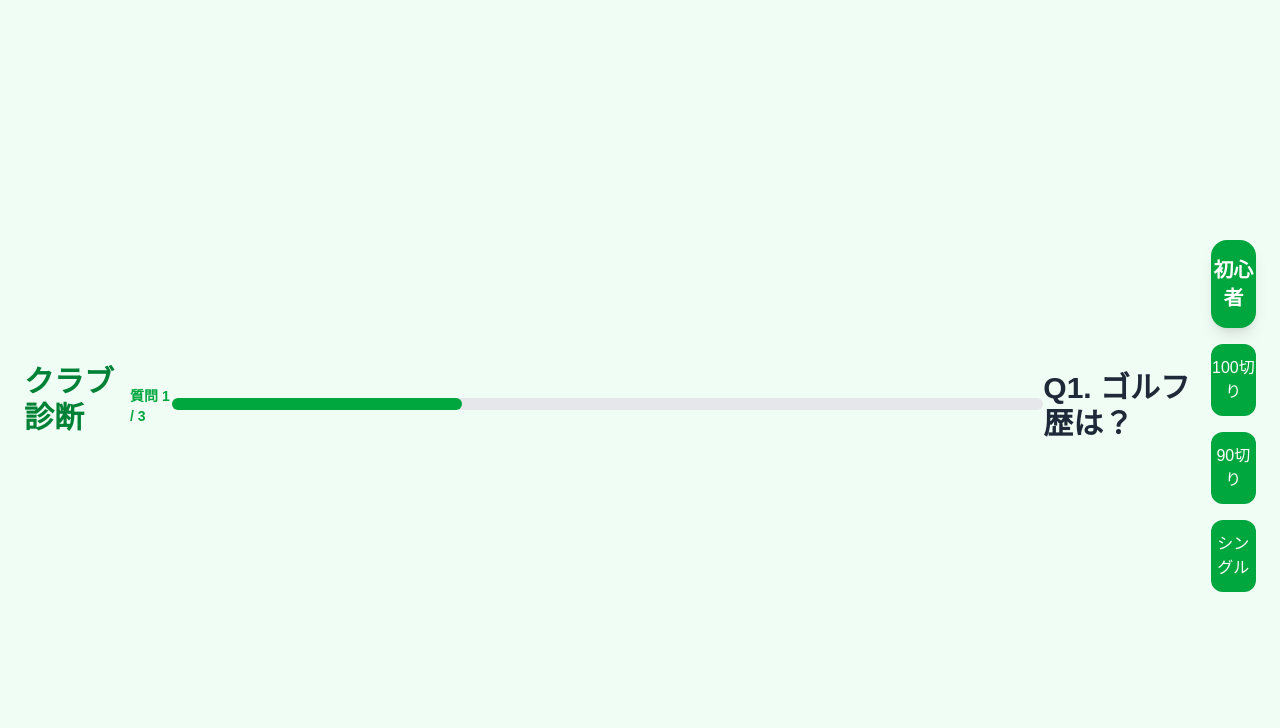
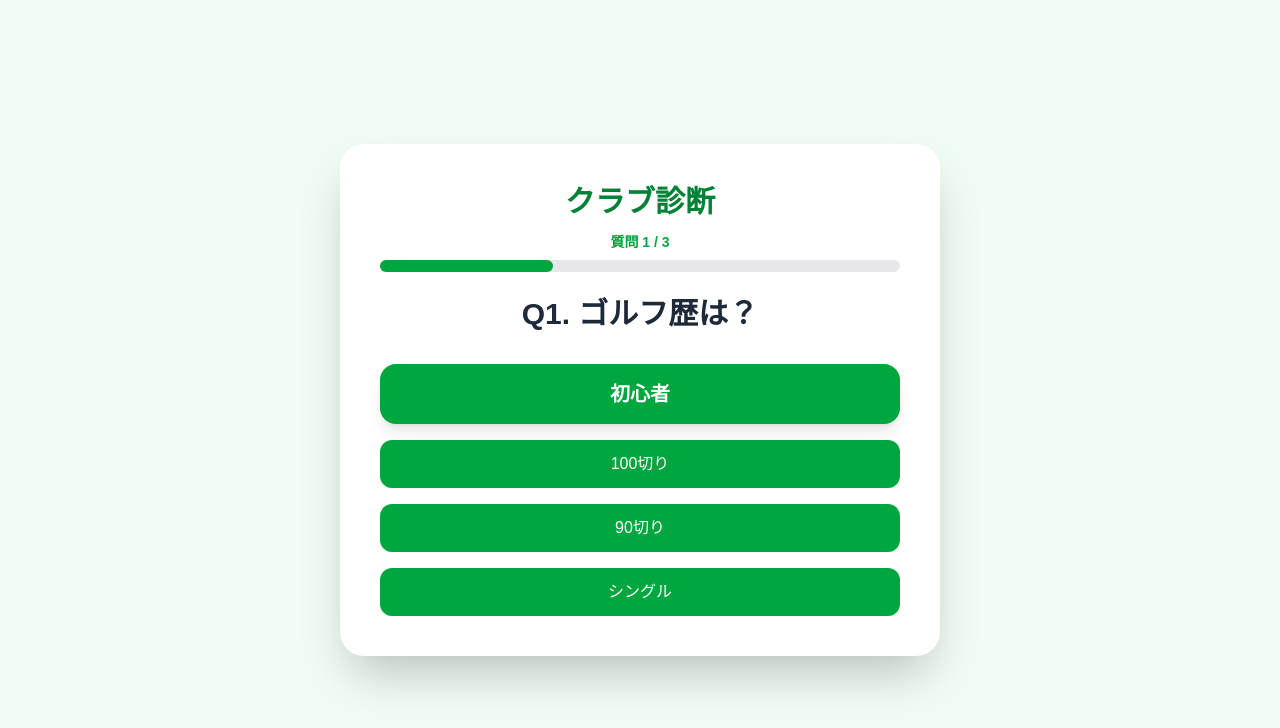
Before and after one commit to teru2boze/golf-club-hunter, a Next.js app: page / in a window 1280 px wide. Both pictures are taken after a click on the button "無料で診断スタート". Shown: the top 728 px of the page. Built offline with nearby package versions, Linux system fonts and the light colour scheme.

Commit message:
質問画面デザイン改善

```diff
--- a/app/page.tsx
+++ b/app/page.tsx
@@ -162,9 +162,11 @@ export default function Home() {
   if (start) {
   return (
     <main className="flex min-h-screen items-center justify-center bg-green-50 px-6 py-10">
+      <div className="w-full max-w-[600px] rounded-3xl bg-white p-10 text-center shadow-2xl">
         <h2 className="text-3xl font-bold text-green-700">
           クラブ診断
         </h2>
+
         <p className="mt-3 text-sm font-bold text-green-600">
           質問 {step} / 3
         </p>
@@ -176,8 +178,7 @@ export default function Home() {
           />
         </div>
 
-
-<p className="mt-3 text-3xl font-bold text-gray-800">
+        <p className="mt-6 text-3xl font-bold text-gray-800">
           {step === 1
             ? "Q1. ゴルフ歴は？"
             : step === 2
@@ -293,6 +294,7 @@ export default function Home() {
               </>
             )}
           </div>
+          </div>
         </main>
     );
   }
```
Lines whose indentation alone changed are shown as unchanged.
